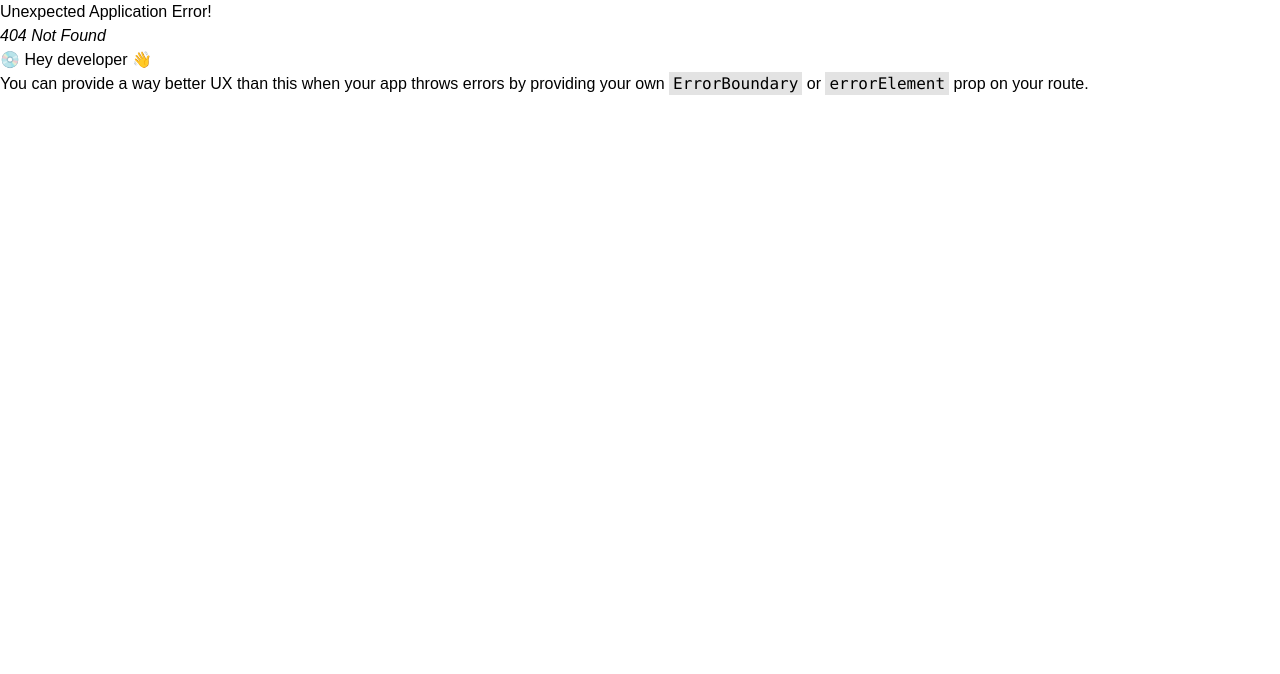
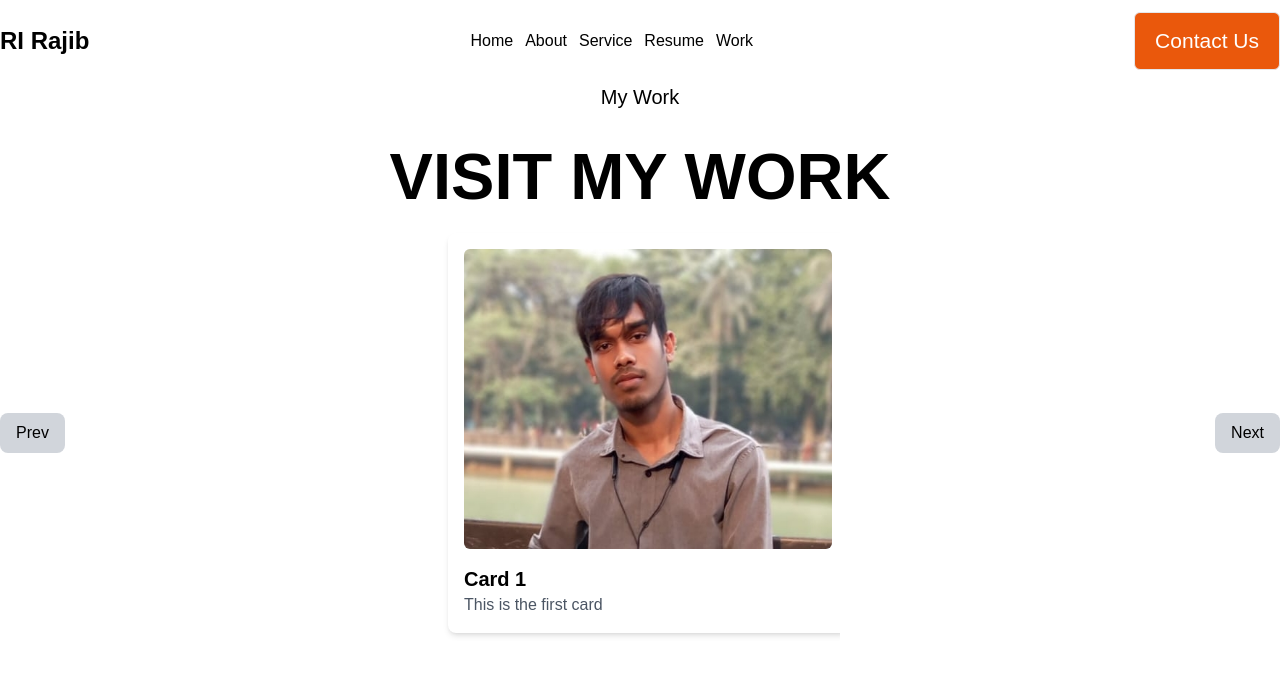
Before and after one commit to rajibulislam60/portfolio, a React (Vite) app: page /work in a window 1280 px wide. Before the commit this address had no page. Shown: the top 674 px of the page. Built offline with nearby package versions, Linux system fonts and the light colour scheme.

Commit message:
work area for slider

```diff
--- a/src/App.jsx
+++ b/src/App.jsx
@@ -6,6 +6,7 @@ import About from './pages/About';
 import CV from './Components/CV';
 import Service from './pages/Service';
 import Resume from './pages/Resume';
+import Work from './pages/Work';
 
 const Layout = () => (
   <>
@@ -39,6 +40,10 @@ const router = createBrowserRouter([
         path: "resume",
         element: <Resume />,
       },
+      {
+        path: "work",
+        element: <Work />,
+      },
     ],
   },
 ]);
--- a/src/pages/Navbar.jsx
+++ b/src/pages/Navbar.jsx
@@ -38,6 +38,11 @@ const Navbar = () => {
                 item="Resume"
                 to="/resume"
               />
+              <ListItem
+                className="nav-item hover:text-orange-400"
+                item="Work"
+                to="/work"
+              />
               {/* Add more ListItems as needed */}
             </List>
             <Button
--- /dev/null
+++ b/src/pages/Work.jsx
@@ -0,0 +1,103 @@
+import React, { useState } from "react";
+import Container from "../Components/Container";
+import Title from "../Components/Title";
+import image1 from "../assets/test.jpg";
+
+const Data = [
+  {
+    id: 1,
+    title: "Card 1",
+    description: "This is the first card",
+    image: image1,
+  },
+  {
+    id: 2,
+    title: "Card 2",
+    description: "This is the second card",
+    image: image1,
+  },
+  {
+    id: 3,
+    title: "Card 3",
+    description: "This is the third card",
+    image: image1,
+  },
+  {
+    id: 4,
+    title: "Card 4",
+    description: "This is the fourth card",
+    image: image1,
+  },
+  {
+    id: 5,
+    title: "Card 5",
+    description: "This is the fifth card",
+    image: image1,
+  },
+];
+
+const Work = () => {
+  const [currentIndex, setCurrentIndex] = useState(0);
+
+  const nextSlide = () => {
+    setCurrentIndex((prevIndex) =>
+      prevIndex === Data.length - 1 ? 0 : prevIndex + 1
+    );
+  };
+
+  const prevSlide = () => {
+    setCurrentIndex((prevIndex) =>
+      prevIndex === 0 ? Data.length - 1 : prevIndex - 1
+    );
+  };
+
+  return (
+    <div>
+      <Container>
+        <Title titleName="My Work" titleItem="VISIT MY Work" />
+        <div className="relative flex justify-center items-center">
+          {/* Previous Button */}
+          <button
+            onClick={prevSlide}
+            className="absolute left-0 bg-gray-300 text-black px-4 py-2 rounded-lg"
+          >
+            Prev
+          </button>
+
+          {/* Card Display */}
+          <div className="flex overflow-hidden w-[400px]">
+            {Data.map((item, index) => (
+              <div
+                key={item.id}
+                className={`flex-none w-full transition-transform duration-300 ease-in-out transform ${
+                  index === currentIndex ? "translate-x-0" : "translate-x-full"
+                }`}
+                style={{ transform: `translateX(-${currentIndex * 100}%)` }}
+              >
+                <div className="flex-none w-[400px] h-[400px] m-2 p-4 bg-white shadow-md rounded-lg">
+                  <img
+                    src={item.image}
+                    alt={item.title}
+                    className="w-full h-[300px] object-cover rounded-md mb-4"
+                  />
+                  <h3 className="text-xl font-semibold">{item.title}</h3>
+                  <p className="text-gray-600">{item.description}</p>
+                </div>
+              </div>
+            ))}
+          </div>
+
+          {/* Next Button */}
+          <button
+            onClick={nextSlide}
+            className="absolute right-0 bg-gray-300 text-black px-4 py-2 rounded-lg"
+          >
+            Next
+          </button>
+        </div>
+      </Container>
+    </div>
+  );
+};
+
+export default Work;
```
